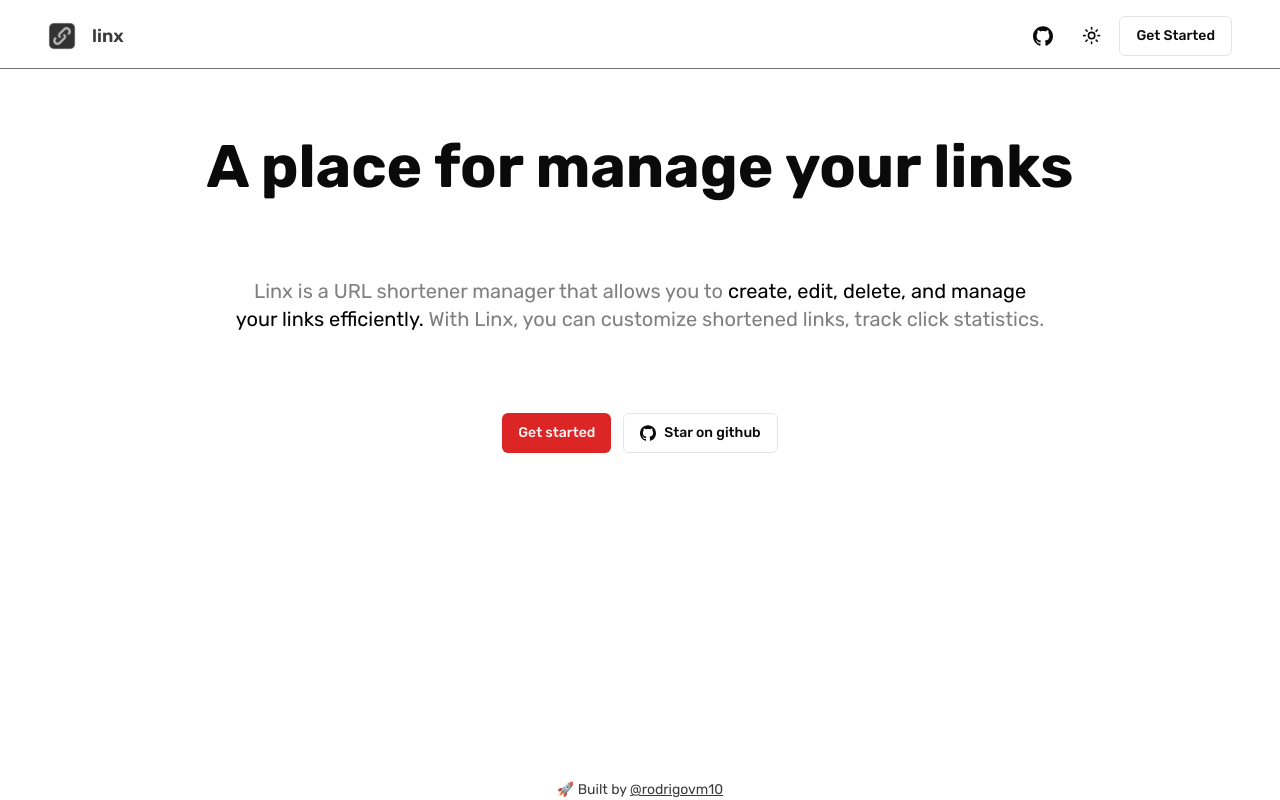
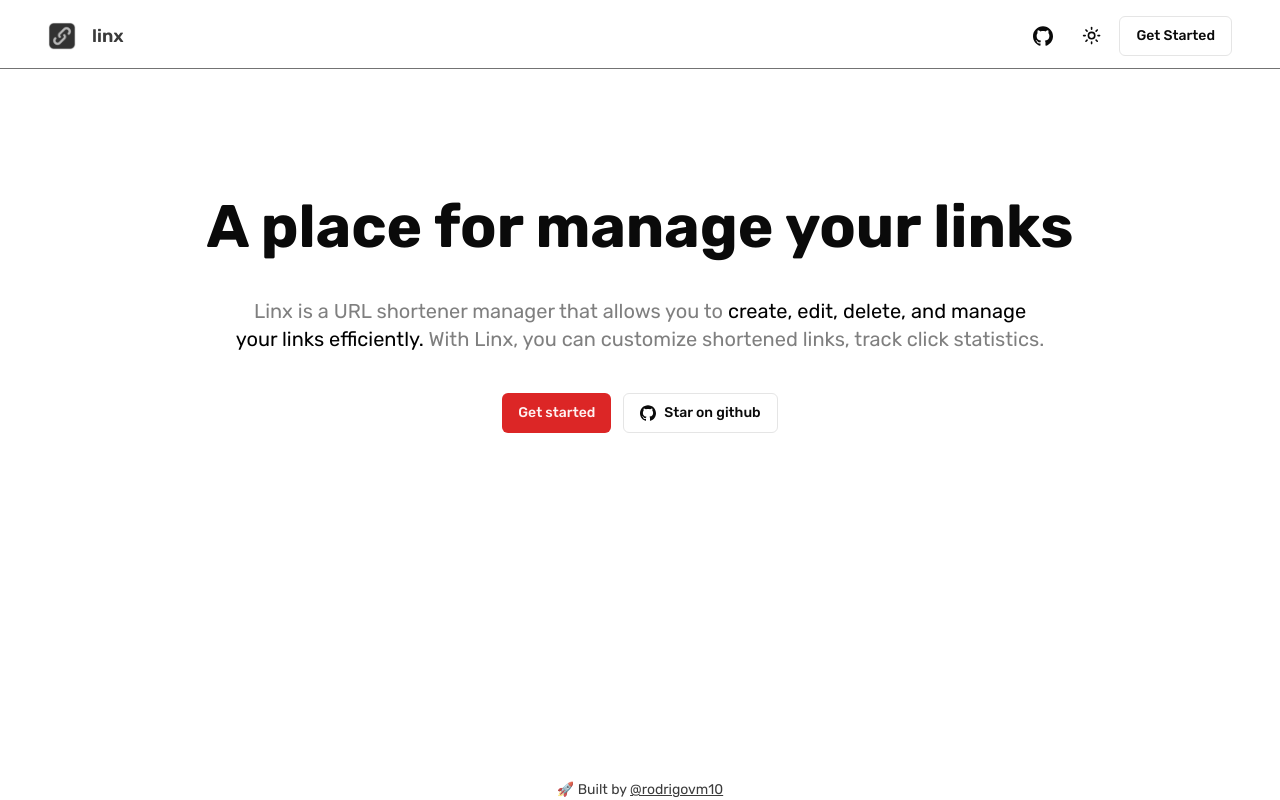
Before and after one commit to rodrigovm10/linx, a Next.js app: page / in a window 1280 px wide. Built offline with nearby package versions, Linux system fonts and the light colour scheme; no server answers.

Commit message:
🛠️ Fix screens size

```diff
--- a/src/app/(pages)/dashboard/page.tsx
+++ b/src/app/(protected)/dashboard/page.tsx
@@ -6,7 +6,7 @@ import { Search, Plus } from 'lucide-react'
 
 export default async function DashboardPage() {
   return (
-    <section className='w-full '>
+    <section className='w-full'>
       <section className='mb-3 flex w-full items-center space-x-2 justify-between'>
         <div className='relative'>
           <Search className='absolute left-2 top-1/2 -translate-y-1/2 size-4 text-muted-foreground' />
--- /dev/null
+++ b/src/app/(protected)/layout.tsx
@@ -0,0 +1,14 @@
+import { MenuBar } from '@/components/layout/menu-bar'
+
+export default function ProtectedLayout({
+  children
+}: Readonly<{
+  children: React.ReactNode
+}>) {
+  return (
+    <>
+      <MenuBar />
+      <main className='container my-[68px] flex w-full items-center'>{children}</main>
+    </>
+  )
+}
--- a/src/app/layout.tsx
+++ b/src/app/layout.tsx
@@ -34,7 +34,7 @@ export default function RootLayout({
           disableTransitionOnChange
         >
           <Header />
-          <main className='container my-[68px] flex w-full items-center'>{children}</main>
+          {children}
           <Footer />
           <Toaster />
         </ThemeProvider>
--- a/src/app/page.tsx
+++ b/src/app/page.tsx
@@ -4,7 +4,7 @@ import { ExternalLink } from '@/components/common/external-link'
 
 export default function Home() {
   return (
-    <main className='flex flex-col justify-center mx-auto items-center text-center gap-y-12 md:gap-y-20'>
+    <main className='flex flex-col items-center px-6 pt-16 text-center md:pt-24 lg:pt-32 gap-y-6 md:gap-y-10'>
       <h1 className='text-5xl md:text-6xl font-bold'>A place for manage your links</h1>
       <span className='md:w-[80%] text-black/50 dark:text-gray-400/50 hover:text-black dark:hover:text-white transition-all text-lg md:text-xl text-balance'>
         Linx is a URL shortener manager that allows you to{' '}
--- a/src/components/layout/header.tsx
+++ b/src/components/layout/header.tsx
@@ -9,7 +9,6 @@ import { IconLinx } from '@/components/icons/icon-linx'
 import { UserButton } from '@/components/auth/user-button'
 import { ThemeToggle } from '@/components/themes/theme-toggle'
 import { ExternalLink } from '@/components/common/external-link'
-import { MenuBar } from './menu-bar'
 
 export async function Header() {
   const session = await auth()
@@ -46,7 +45,6 @@ export async function Header() {
           </section>
         </nav>
       </header>
-      <MenuBar />
     </>
   )
 }
--- a/src/components/layout/menu-bar.tsx
+++ b/src/components/layout/menu-bar.tsx
@@ -8,8 +8,6 @@ import { Link as IconLink, Settings } from 'lucide-react'
 
 export function MenuBar() {
   const pathname = usePathname()
-
-  if (pathname === '/') return
 
   return (
     <nav className='fixed z-50 flex w-full items-center border-b border-neutral-200 shadow-sm backdrop-blur-md dark:border-neutral-800 '>
```
Also changed, not shown: src/app/(protected)/settings/page.tsx (renamed from src/app/(pages)/settings/page.tsx), src/app/login/layout.tsx (renamed from src/app/(pages)/login/layout.tsx), src/app/login/page.tsx (renamed from src/app/(pages)/login/page.tsx).
